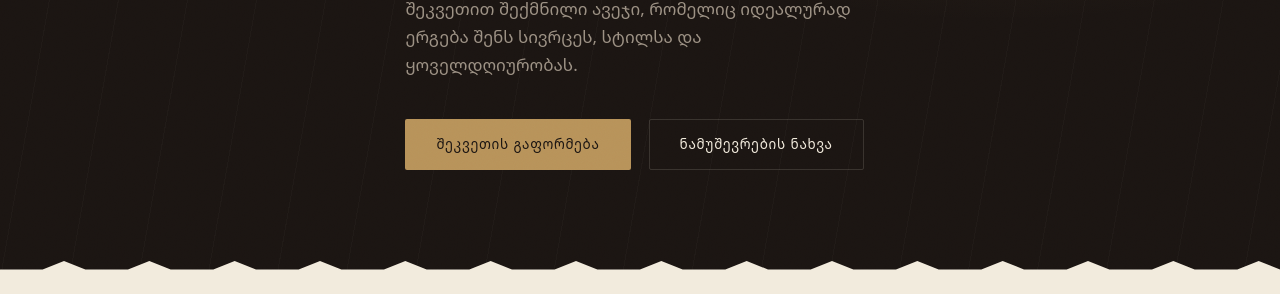
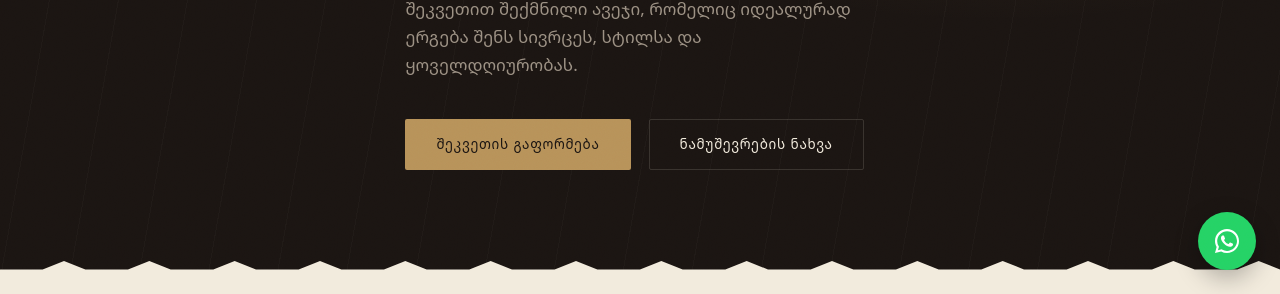
Before and after one commit to khimshiashvilisopiko-collab/dm-design-site, a website: page public/index.html in a window 1280 px wide. Shown: the part 506-800 px from the top of the page. Drawn offline with Linux system fonts and the light colour scheme; no server answers.

Commit message:
Add files via upload

```diff
--- a/public/index.html
+++ b/public/index.html
@@ -201,6 +201,7 @@
         <p class="contact-lead">შეავსეთ ფორმა და ჩვენი გუნდი 24 საათის განმავლობაში დაგიკავშირდებათ უფასო კონსულტაციისთვის.</p>
         <div class="contact-details">
           <div><span>ტელეფონი</span><a href="tel:+995591986383">+995 591 98 63 83</a></div>
+          <div><span>WhatsApp</span><a href="https://wa.me/995591986383" target="_blank" rel="noopener">დაწერეთ პირდაპირ</a></div>
           <div><span>ელფოსტა</span><a href="mailto:khimshiashvilisopiko@gmail.com">khimshiashvilisopiko@gmail.com</a></div>
           <div><span>სახელოსნო</span><a href="#">ბათუმი, საქართველო</a></div>
         </div>
@@ -255,5 +256,12 @@
 </footer>
 
 <script src="/script.js"></script>
+
+<!-- floating WhatsApp button — always visible, click-to-chat -->
+<a href="https://wa.me/995591986383" target="_blank" rel="noopener" class="whatsapp-float" aria-label="WhatsApp-ით დაკავშირება">
+  <svg viewBox="0 0 32 32" width="30" height="30" fill="currentColor" aria-hidden="true">
+    <path d="M16.004 3.2c-7.06 0-12.8 5.74-12.8 12.8 0 2.258.594 4.46 1.72 6.4L3.2 28.8l6.56-1.688a12.74 12.74 0 0 0 6.244 1.688h.005c7.06 0 12.8-5.74 12.8-12.8s-5.74-12.8-12.805-12.8zm0 23.36a10.5 10.5 0 0 1-5.36-1.467l-.384-.228-3.895 1.003 1.04-3.8-.25-.39a10.53 10.53 0 0 1-1.615-5.598c0-5.822 4.738-10.56 10.564-10.56 5.822 0 10.56 4.738 10.56 10.56 0 5.826-4.738 10.48-10.56 10.48zm5.79-7.91c-.317-.159-1.877-.927-2.168-1.033-.29-.106-.502-.159-.714.16-.212.317-.82 1.032-1.005 1.244-.185.212-.37.238-.687.08-.317-.16-1.338-.494-2.548-1.573-.942-.84-1.578-1.878-1.763-2.195-.185-.317-.02-.489.14-.647.143-.143.317-.37.476-.556.16-.185.212-.317.318-.529.106-.212.053-.397-.027-.556-.08-.16-.714-1.72-.978-2.356-.257-.62-.518-.536-.714-.546l-.607-.011c-.212 0-.556.08-.847.397-.29.317-1.11 1.085-1.11 2.646s1.137 3.07 1.296 3.281c.16.212 2.238 3.416 5.42 4.79.757.327 1.348.522 1.809.669.76.242 1.452.208 1.999.126.61-.091 1.877-.767 2.142-1.508.264-.741.264-1.376.185-1.508-.079-.132-.29-.212-.607-.37z"/>
+  </svg>
+</a>
 </body>
 </html>
--- a/public/style.css
+++ b/public/style.css
@@ -394,6 +394,33 @@ a:focus-visible, button:focus-visible, input:focus-visible, textarea:focus-visib
 }
 
 /* ==========================================================================
+   Floating WhatsApp button
+   ========================================================================== */
+.whatsapp-float {
+  position: fixed;
+  right: 24px;
+  bottom: 24px;
+  z-index: 900;
+  width: 58px;
+  height: 58px;
+  border-radius: 50%;
+  background: #25D366;
+  color: #fff;
+  display: flex;
+  align-items: center;
+  justify-content: center;
+  box-shadow: 0 8px 24px rgba(0,0,0,0.28);
+  transition: transform 0.25s ease, box-shadow 0.25s ease;
+}
+.whatsapp-float:hover {
+  transform: scale(1.08);
+  box-shadow: 0 10px 28px rgba(0,0,0,0.34);
+}
+@media (max-width: 720px) {
+  .whatsapp-float { right: 16px; bottom: 16px; width: 52px; height: 52px; }
+}
+
+/* ==========================================================================
    Responsive
    ========================================================================== */
 @media (max-width: 980px) {
```
